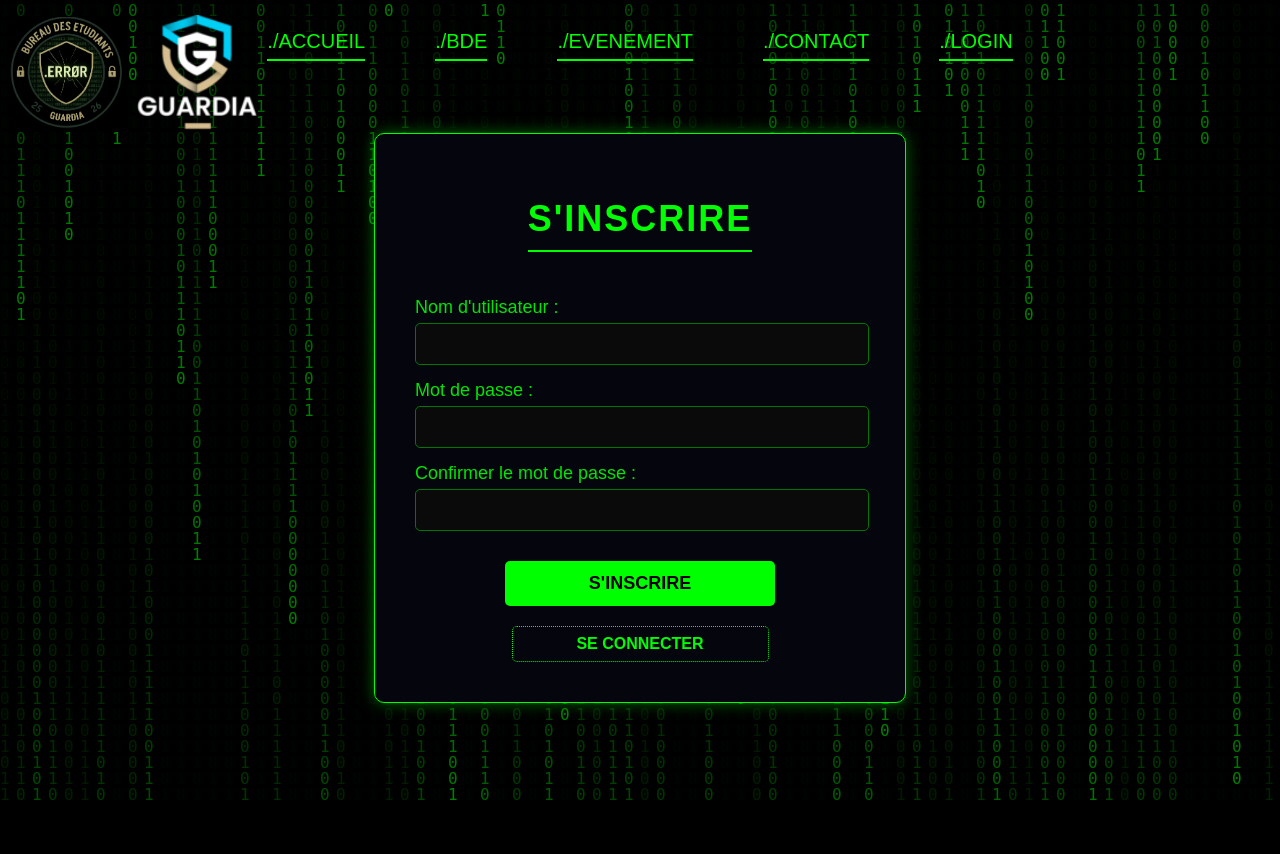
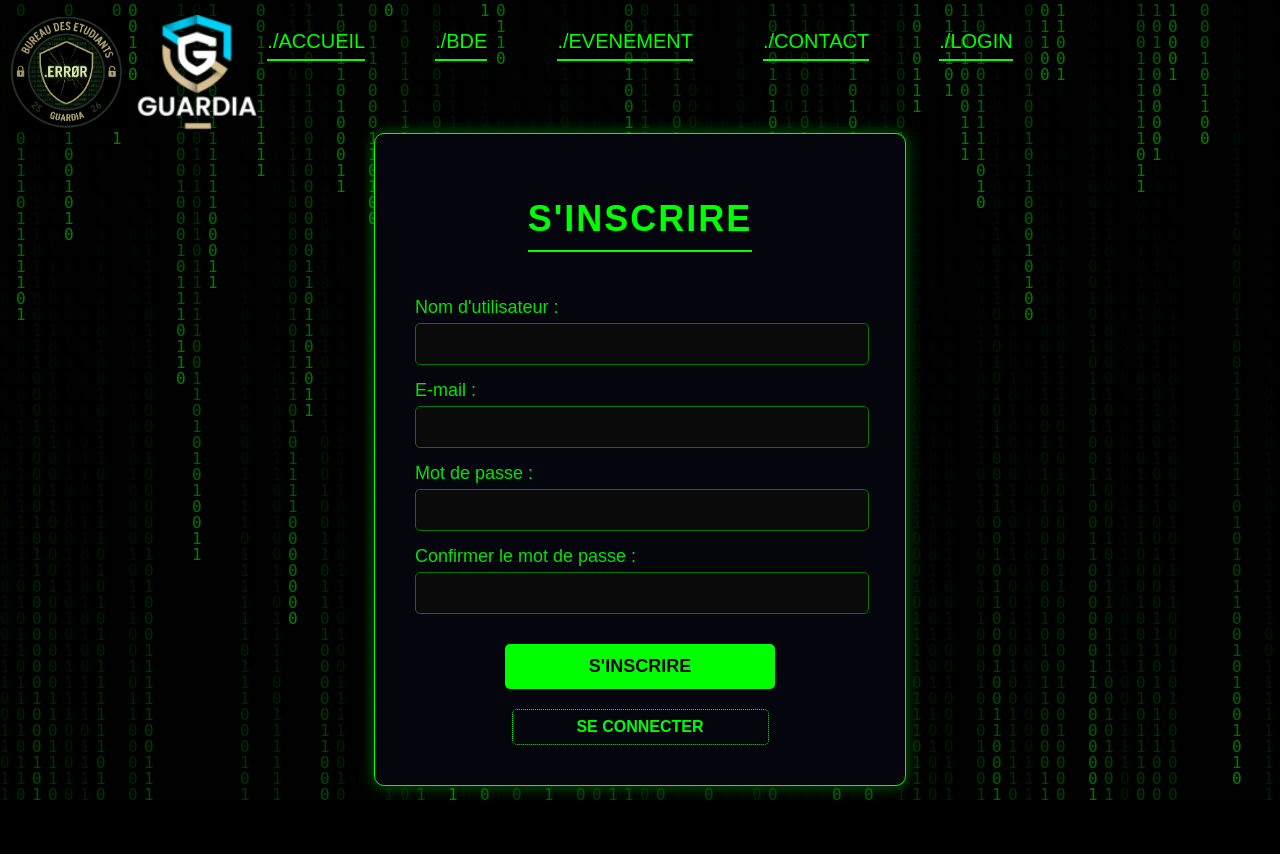
Before and after one commit to Kikiv92-dev/projet-web, a PHP site: page /inscription.php in a window 1280 px wide. Shown: the top 854 px of the page. Before the commit the page ends 800 px from the top, so only its background shows below. Run offline with PHP 8.4, Linux system fonts and the light colour scheme.

Commit message:
projet 1

```diff
--- a/inscription.php
+++ b/inscription.php
@@ -2,8 +2,6 @@
 // =================================================================
 // 1. GESTION DES ERREURS (CRITIQUE EN PRODUCTION !)
 // =================================================================
-// Désactiver l'affichage des erreurs en production pour ne pas exposer d'informations.
-// Les erreurs seront enregistrées dans les logs du serveur.
 ini_set('display_errors', 0);
 ini_set('display_startup_errors', 0);
 error_reporting(E_ALL);
@@ -11,8 +9,9 @@ error_reporting(E_ALL);
 // 2. INCLURE LA CONFIGURATION DE LA BDD
 require_once "config.php";
 
-$username = $password = $confirm_password = "";
-$username_err = $password_err = $confirm_password_err = "";
+// AJOUTÉ : Variables pour le champ e-mail
+$username = $email = $password = $confirm_password = "";
+$username_err = $email_err = $password_err = $confirm_password_err = "";
 
 // 3. TRAITEMENT DU FORMULAIRE
 if($_SERVER["REQUEST_METHOD"] == "POST"){
@@ -27,15 +26,13 @@ if($_SERVER["REQUEST_METHOD"] == "POST"){
     } else{
         $input_username = trim($_POST["username"]);
 
-        // Sécurité : Forcer un schéma alphanumérique pour l'username (empêche les injections)
-        // Accepte lettres, chiffres et underscore (_), entre 3 et 15 caractères.
+        // Sécurité : Forcer un schéma alphanumérique pour l'username
         if (!preg_match('/^[a-zA-Z0-9_]{3,15}$/', $input_username)) {
             $username_err = "Le nom d'utilisateur doit contenir entre 3 et 15 caractères (lettres, chiffres et _).";
         } else {
-            // Vérification de l'existence du nom d'utilisateur dans la base de données
+            // Vérification de l'existence du nom d'utilisateur
             $sql = "SELECT id FROM $table_name WHERE username = ?";
 
-            // Utilisation de l'approche Orientée Objet pour la préparation (plus moderne)
             if($stmt = $conn->prepare($sql)){
                 $stmt->bind_param("s", $param_username);
                 $param_username = $input_username;
@@ -48,8 +45,7 @@ if($_SERVER["REQUEST_METHOD"] == "POST"){
                         $username = $input_username;
                     }
                 } else{
-                    // Sécurité : Enregistrement de l'erreur interne, message générique à l'utilisateur
-                    error_log("Erreur SQL lors de la vérification de l'utilisateur : " . $stmt->error);
+                    error_log("Erreur SQL (vérif username) : " . $stmt->error);
                     $username_err = "Oops! Une erreur interne est survenue. Veuillez réessayer plus tard.";
                 }
                 $stmt->close();
@@ -57,8 +53,40 @@ if($_SERVER["REQUEST_METHOD"] == "POST"){
         }
     }
 
-   // =================================================================
-    // B. VALIDATION DU MOT DE PASSE ET CONFIRMATION (Amélioration de la force)
+    // =================================================================
+    // NOUVEAU : D. VALIDATION DE L'EMAIL
+    // =================================================================
+    if(empty(trim($_POST["email"]))){
+        $email_err = "Veuillez entrer une adresse e-mail.";
+    } elseif (!filter_var(trim($_POST["email"]), FILTER_VALIDATE_EMAIL)) {
+        $email_err = "Le format de l'adresse e-mail n'est pas valide.";
+    } else {
+        $input_email = trim($_POST["email"]);
+
+        // Vérification de l'existence de l'e-mail dans la base de données
+        $sql = "SELECT id FROM $table_name WHERE email = ?";
+
+        if($stmt = $conn->prepare($sql)){
+            $stmt->bind_param("s", $param_email);
+            $param_email = $input_email;
+
+            if($stmt->execute()){
+                $stmt->store_result();
+                if($stmt->num_rows == 1){
+                    $email_err = "Cette adresse e-mail est déjà utilisée.";
+                } else{
+                    $email = $input_email;
+                }
+            } else{
+                error_log("Erreur SQL (vérif email) : " . $stmt->error);
+                $email_err = "Oops! Une erreur interne est survenue. Veuillez réessayer plus tard.";
+            }
+            $stmt->close();
+        }
+    }
+
+    // =================================================================
+    // B. VALIDATION DU MOT DE PASSE ET CONFIRMATION
     // =================================================================
     if(empty(trim($_POST["password"]))){
         $password_err = "Veuillez entrer un mot de passe.";
@@ -68,7 +96,7 @@ if($_SERVER["REQUEST_METHOD"] == "POST"){
         // --- 1. Règle de Longueur ---
         if(strlen($input_password) < 10){
             $password_err = "Le mot de passe doit contenir au moins 10 caractères.";
-        // --- 2. Règle de Complexité (Majuscule, Minuscule, Chiffre, Caractère Spécial) ---
+        // --- 2. Règle de Complexité
         } elseif (!preg_match('/^(?=.*[a-z])(?=.*[A-Z])(?=.*\d)(?=.*[^a-zA-Z\d]).{10,}$/', $input_password)) {
             $password_err = "Le mot de passe doit contenir au moins une majuscule, une minuscule, un chiffre et un caractère spécial.";
         } else {
@@ -81,7 +109,6 @@ if($_SERVER["REQUEST_METHOD"] == "POST"){
         $confirm_password_err = "Veuillez confirmer le mot de passe.";
     } else{
         $confirm_password = trim($_POST["confirm_password"]);
-        // Attention : Ne vérifier la correspondance que si aucune erreur de force n'a été détectée
         if(empty($password_err) && ($password != $confirm_password)){
             $confirm_password_err = "Les mots de passe ne correspondent pas.";
         }
@@ -89,17 +116,18 @@ if($_SERVER["REQUEST_METHOD"] == "POST"){
 
     // =================================================================
     // C. INSCRIPTION DANS LA BASE DE DONNÉES (après validation)
+    // ATTENTION : 'email' ajouté dans la requête SQL et dans bind_param
     // =================================================================
-    if(empty($username_err) && empty($password_err) && empty($confirm_password_err)){
+    if(empty($username_err) && empty($email_err) && empty($password_err) && empty($confirm_password_err)){
 
-        $sql = "INSERT INTO $table_name (username, password) VALUES (?, ?)";
+        $sql = "INSERT INTO $table_name (username, email, password) VALUES (?, ?, ?)";
 
-        // Utilisation de l'approche Orientée Objet pour l'insertion
         if($stmt = $conn->prepare($sql)){
-            $stmt->bind_param("ss", $param_username, $param_password);
+            // Modifié : Ajout du 's' pour l'email et de la variable $param_email
+            $stmt->bind_param("sss", $param_username, $param_email, $param_password);
 
             $param_username = $username;
-            // Sécurité : Hachage du mot de passe avec PASSWORD_DEFAULT (méthode standard)
+            $param_email = $email; // Le nouvel e-mail
             $param_password = password_hash($password, PASSWORD_DEFAULT);
 
             if($stmt->execute()){
@@ -107,7 +135,6 @@ if($_SERVER["REQUEST_METHOD"] == "POST"){
                 header("location: login.php?status=success_inscription");
                 exit;
             } else{
-                // Sécurité : Enregistrement de l'erreur interne, message générique à l'utilisateur
                 error_log("Erreur SQL lors de l'insertion de l'utilisateur : " . $stmt->error);
                 echo "Une erreur s'est produite lors de l'inscription. Veuillez réessayer plus tard.";
             }
@@ -165,6 +192,16 @@ if($_SERVER["REQUEST_METHOD"] == "POST"){
             }
             ?>
 
+            <label for="email">E-mail :</label>
+            <input type="email" id="email" name="email"
+                value="<?php echo htmlspecialchars($email ?? ''); ?>"
+                class="<?php echo (!empty($email_err)) ? 'is-invalid' : ''; ?>" required>
+            <?php
+            if(!empty($email_err)){
+                echo '<span class="invalid-feedback">' . htmlspecialchars($email_err) . '</span>';
+            }
+            ?>
+
             <label for="password">Mot de passe :</label>
             <input type="password" id="password" name="password"
                 class="<?php echo (!empty($password_err)) ? 'is-invalid' : ''; ?>" required>
--- a/login.css
+++ b/login.css
@@ -393,3 +393,36 @@ body {
     /* ... */
     margin-bottom: 0px; /* Assurez-vous qu'il n'y a pas trop de marge en bas */
 }
+
+/* AJOUTÉ : Styles pour les messages d'erreur et le nouveau champ email */
+
+/* Assure que les styles d'input s'appliquent aussi au type 'email' */
+.login-form input[type="text"],
+.login-form input[type="password"],
+.login-form input[type="email"] { /* NOUVEAU */
+    width: 100%;
+    padding: 12px 1px;
+    font-size: 14px;
+    color: #00ff00;
+    background-color: #0a0a0a;
+    border: 1px solid #007700;
+    border-radius: 5px;
+    transition: border-color 0.3s ease, box-shadow 0.3s ease;
+    outline: none;
+}
+
+/* Styles pour le cas où l'input a une erreur de validation */
+.login-form input.is-invalid {
+    border-color: #ff0000; /* Bordure rouge pour l'erreur */
+    box-shadow: 0 0 8px rgba(255, 0, 0, 0.6);
+}
+
+/* Styles pour le message d'erreur */
+.invalid-feedback {
+    color: #ff0000; /* Texte rouge vif */
+    font-size: 13px;
+    margin-top: 5px;
+    margin-bottom: 5px; /* Petit espace sous le message */
+    display: block; /* Pour qu'il prenne toute la largeur */
+    padding-left: 5px;
+}
```
Also changed, not shown: 1 other file.
